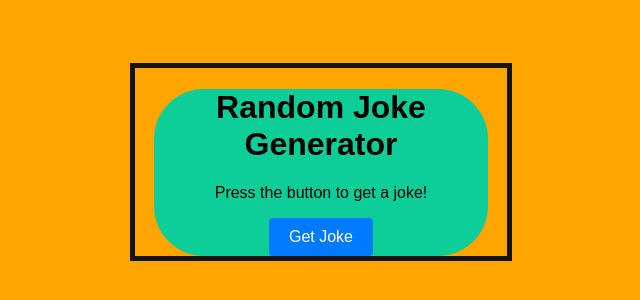
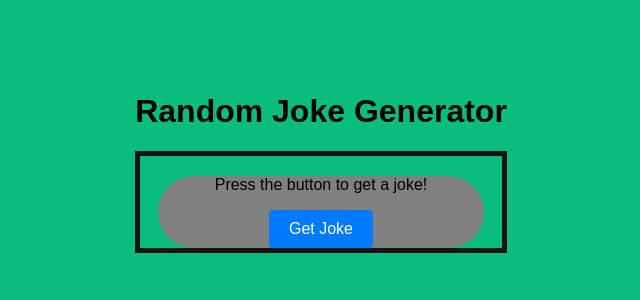
Before and after one commit to jeferybeckam/joke-generator, a plain HTML site: page index.html in a window 1280 px wide. Shown: the part 238-538 px from the top of the page, without its empty margins (319-959 px from the left). Drawn offline with Linux system fonts and the light colour scheme.

Commit message:
change code

```diff
--- a/index.html
+++ b/index.html
@@ -3,12 +3,14 @@
 <head>
     <meta charset="UTF-8">
     <meta name="viewport" content="width=device-width, initial-scale=1.0">
-    <title>Random Joke Generator</title>
+    <title>Joke Generator</title>
     <link rel="stylesheet" href="./style.css">
 </head>
-<body><center><div class="rapper">
+<body><center>
+    <h1>Random Joke Generator</h1>
+    <div class="rapper">
     <div class="container">
-        <h1>Random Joke Generator</h1>
+
         <div class="joke-container">
             <p id="joke-text">Press the button to get a joke!</p>
             <button id="get-joke-btn">Get Joke</button>
--- a/style.css
+++ b/style.css
@@ -6,11 +6,11 @@ body {
     align-items: center;
     height: 100vh;
     margin: 0;
-    background-color: orange;
+    background-color: rgb(10, 189, 126);
 }
 .container {
     text-align: center;
-    background-color: #0dce98;
+    background-color: grey;
 
     border-radius: 50px;
 
```
